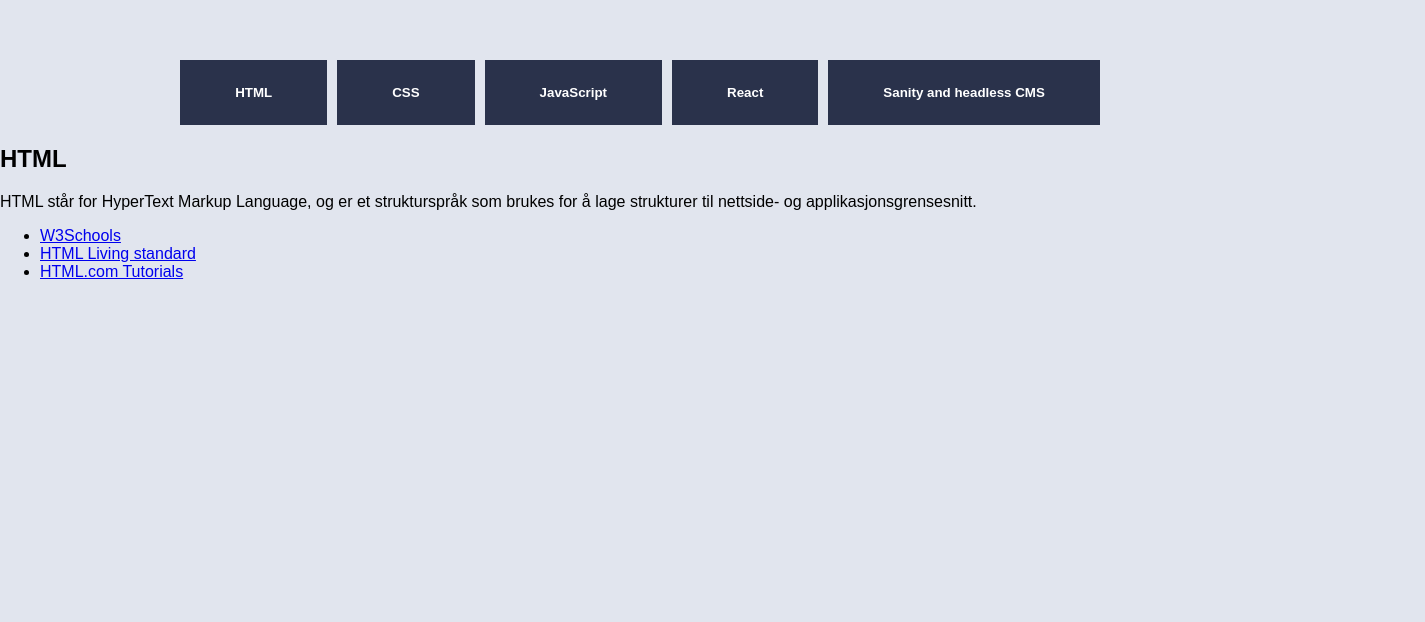
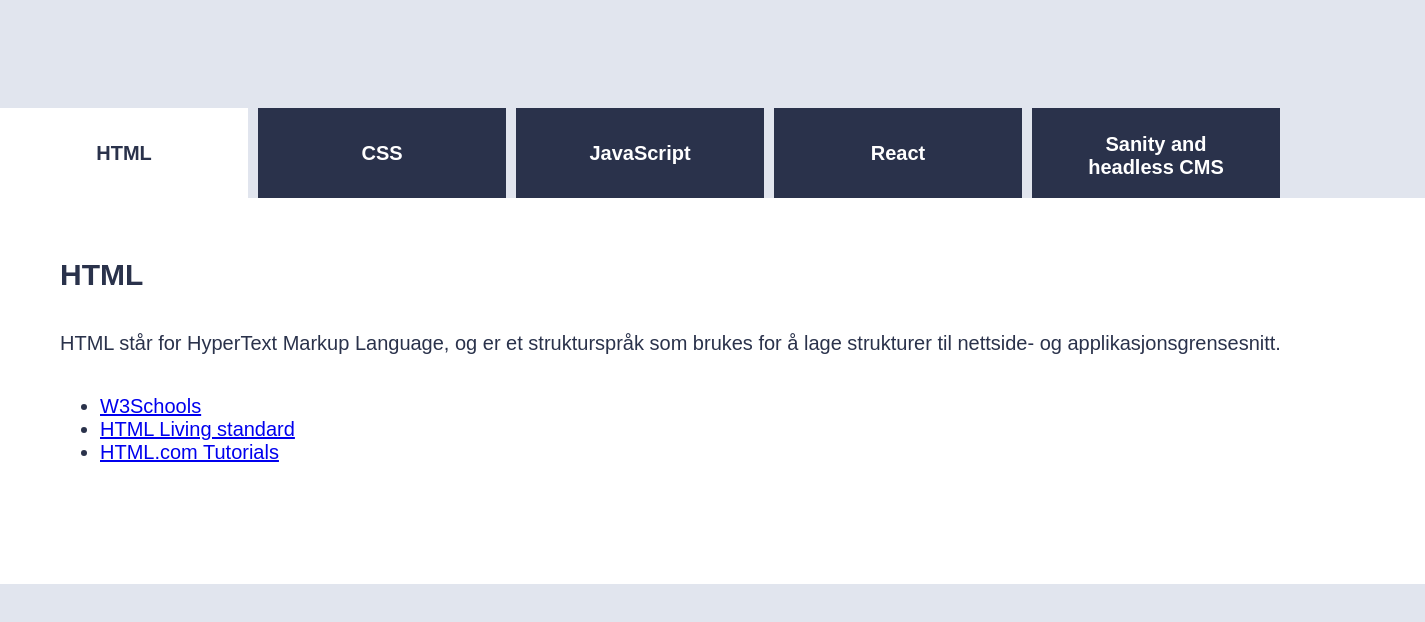
Before and after one commit to victortonneberg/uin25ak1_resource_layout_tonneberg, a plain HTML site: page index.html in a window 1280 px wide. Shown: the part 132-754 px from the top of the page, 1425 px wide, since content can reach past the window. Drawn offline with Linux system fonts and the light colour scheme.

Commit message:
CSS
Ferdigstilt CSS. Videre forbedring blir å legge inn mer flex egenskaper så article wrapper korrekt.

```diff
--- a/styles.css
+++ b/styles.css
@@ -11,6 +11,7 @@
 html, body {
     margin: 0;
     padding: 0;
+    font-size: 20px;
 }
 
 body {
@@ -27,12 +28,20 @@ header {
 
 nav {
     display: flex;
+    flex-wrap: wrap;
     flex-direction: row;
     justify-content: center;
     align-items: center;
     gap: 10px;
     margin: 0;
     padding: 0;
+
+    button {
+        flex: 1;
+        height: 90px;
+        width: 277px;
+        font-size: 20px;
+    }
 }
 .subject {
     background-color: var(--darkblue);
@@ -42,3 +51,39 @@ nav {
     cursor: pointer;
     font-weight: bolder;
 }
+
+.active {
+    background-color: var(--white);
+    color: var(--darkblue);
+}
+
+main {
+
+
+    .resources {
+        display: flex;
+        flex-direction: column;
+        flex-wrap: wrap;
+        background-color: var(--white);
+        color: var(--darkblue);
+        width: calc(285px * 5);
+        margin: 0 auto;
+
+        h2{
+            margin: 0;
+            padding: 3rem;
+            padding-bottom: 1rem;
+        }
+
+        p {
+            padding-left: 3rem;
+        }
+
+        ul{
+            padding-left: 5rem;
+            padding-bottom: 5rem;
+        }
+    }
+
+
+}
```
Also changed, not shown: dynamicload.js (+1 -32 lines).
